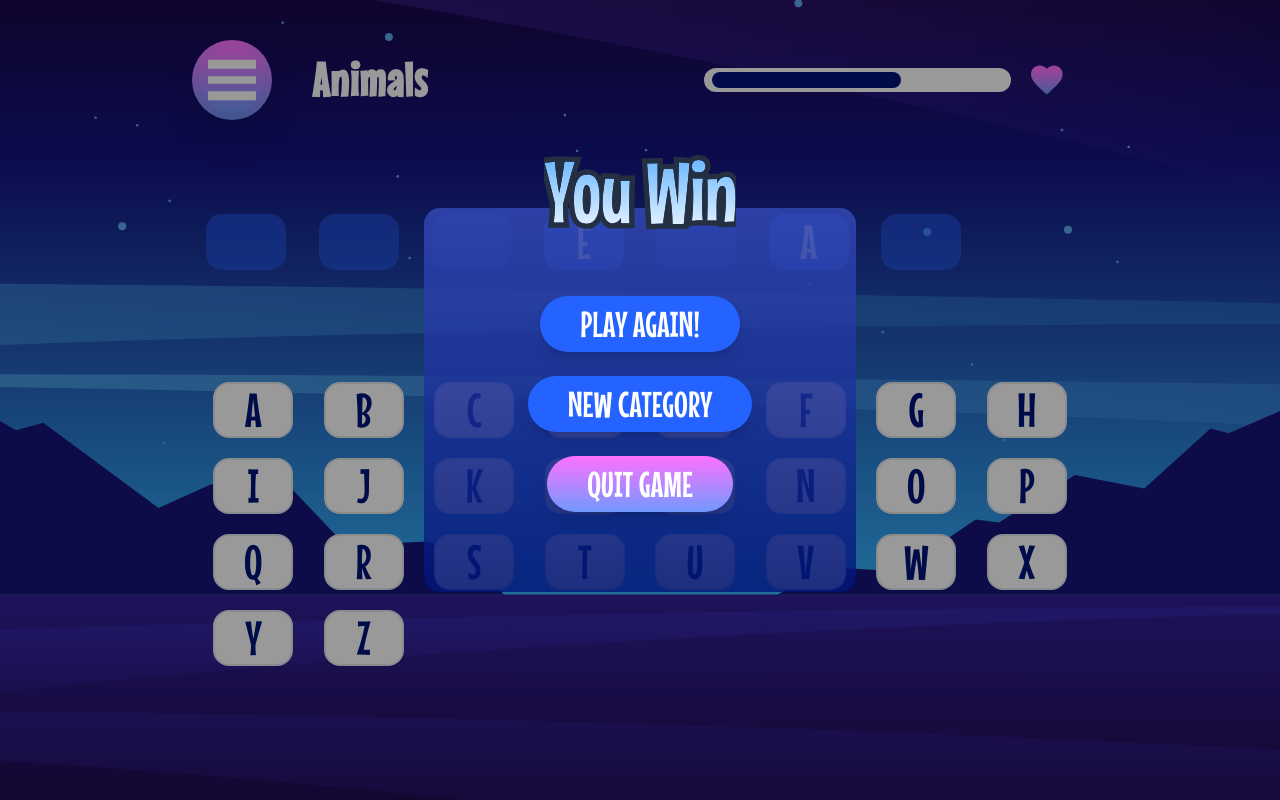
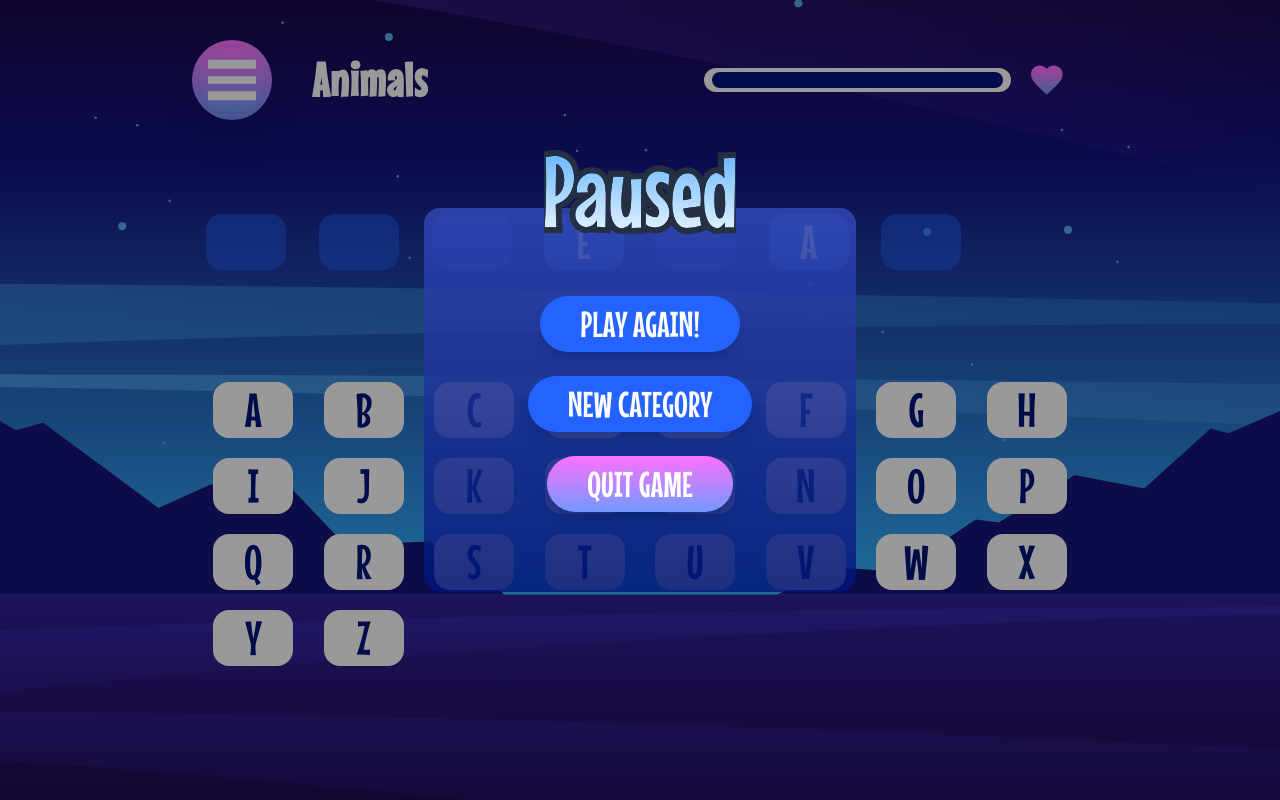
Before and after one commit to DuxEva/hangman-game, an Angular app: page /categories/Animals in a window 1280 px wide. Both pictures are taken after a click on the button 232 px from the left and 80 px from the top of the page. Built offline with nearby package versions, Linux system fonts and the light colour scheme.

Commit message:
show pop up when user pauses, lost or wing

```diff
--- a/src/app/pages/play-game/play-game.component.html
+++ b/src/app/pages/play-game/play-game.component.html
@@ -30,7 +30,12 @@
         class="flex gap-5 max-sm:gap-3 w-[30vw] max-sm:w-[35vw] items-center"
       >
         <div class="h-6 bg-white w-[80%] rounded-full flex items-center p-2">
-          <div class="w-[65%] h-4 bg-blue-1 rounded-full"></div>
+          <div
+            class="h-4 bg-blue-1 rounded-full"
+            [ngStyle]="{
+              width: width + '%'
+            }"
+          ></div>
         </div>
         <img class="w-8 h-8" src="/assets/images/icon-heart.svg" alt="" />
       </div>
@@ -71,9 +76,9 @@
               [ngClass]="{
                 'opacity-15': clickedLetters.has(letter)
               }"
-              class="w-20 h-14 max-md:w-16 max-md:h-12 max-sm:w-12 max-sm:h-12 border-2 bg-white rounded-2xl grid place-content-center cursor-pointer"
+              class="w-20 h-14 max-md:w-16 max-md:h-12 max-sm:w-12 max-sm:h-12 bg-white hover:bg-blue-2 text-blue-1 hover:text-white rounded-2xl grid place-content-center cursor-pointer"
             >
-              <p class="text-5xl max-md:text-4xl max-sm:text-2xl text-blue-1">
+              <p class="text-5xl max-md:text-4xl max-sm:text-2xl">
                 {{ letter }}
               </p>
             </div>
@@ -87,14 +92,28 @@
   <div
     class="w-full h-full flex items-center justify-center absolute top-0 left-0 bg-black bg-opacity-40 z-10"
     [ngClass]="{
-      block: isDone === true,
-      hidden: isDone === false
+      block: isOpen === true,
+      hidden: isOpen === false
     }"
   >
     <div class="w-[27rem] h-[24rem] rounded-2xl linear-blue relative">
       <img
-        class="-mt-20 mx-auto w-48 h-32"
+        class="-mt-20 mx-auto w-48 h-32 {{ life === 0 ? 'block' : 'hidden' }} "
+        src="/assets/images/icon-loose.svg"
+        alt=""
+      />
+      <img
+        class="-mt-20 mx-auto w-48 h-32 {{
+          isDone === true && life > 0 ? 'block' : 'hidden'
+        }}"
         src="/assets/images/icon-win.svg"
+        alt=""
+      />
+      <img
+        class="-mt-20 mx-auto w-48 h-32 {{
+          isDone === false && life > 0 ? 'block' : 'hidden'
+        }}"
+        src="/assets/images/icon-pause.svg"
         alt=""
       />
       <div class="mt-10 flex flex-col items-center justify-center gap-6">
--- a/src/app/pages/play-game/play-game.component.ts
+++ b/src/app/pages/play-game/play-game.component.ts
@@ -9,7 +9,10 @@ import { ActivatedRoute, Router } from '@angular/router';
   styleUrls: ['./play-game.component.css'],
 })
 export class PlayGameComponent {
+  life: number = 8;
+  width: number = 100;
   isDone: boolean = false;
+  isOpen: boolean = false;
   letters: string[] = 'ABCDEFGHIJKLMNOPQRSTUVWXYZ'.split('');
   word: string[] = [];
   guessedWord: string[] = [];
@@ -50,6 +53,7 @@ export class PlayGameComponent {
   }
 
   getLetterValue(letter: string) {
+    if (!this.clickedLetters.has(letter)) {
       if (this.word.includes(letter)) {
         for (let i = 0; i < this.word.length; i++) {
           if (this.word[i] === letter) {
@@ -59,18 +63,28 @@ export class PlayGameComponent {
 
         if (this.guessedWord.join('') === this.word.join('')) {
           this.isDone = true;
+          this.isOpen = true;
+        }
+      } else {
+        this.life--;
+        this.width -= 12.5;
+        if (this.life === 0) {
+          this.isOpen = true;
         }
       }
 
       this.clickedLetters.add(letter);
     }
+  }
 
   showOptions() {
-    this.isDone = true;
+    this.isOpen = true;
   }
 
   playAgain() {
     this.isDone = false;
+    this.isOpen = false;
+    this.life = 8;
     this.clickedLetters.clear();
     const index = Math.floor(Math.random() * this.gameToPlay.items.length);
     this.question = this.gameToPlay.items[index];
--- a/src/app/services/game.service.ts
+++ b/src/app/services/game.service.ts
@@ -18,7 +18,7 @@ export class GameService {
     return this.data;
   }
 
-  getSelectedCategory(category: any) {
+  getSelectedCategory(category: string) {
     Object.entries(this.data).find(([key, value]) => {
       if (key === category) {
         this.game = {
```
Also changed, not shown: public/assets/images/icon-loose.svg (added), public/assets/images/icon-pause.svg (added). Lines whose indentation alone changed are shown as unchanged.
